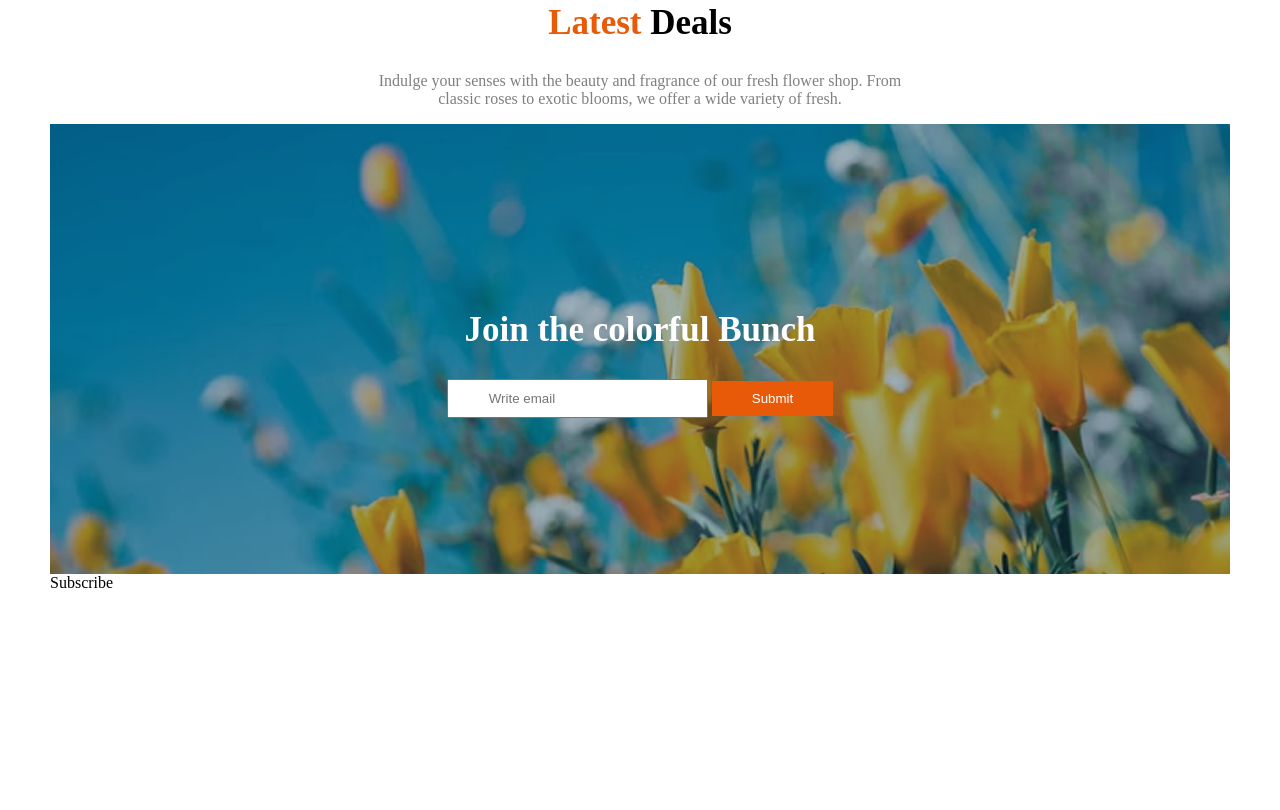
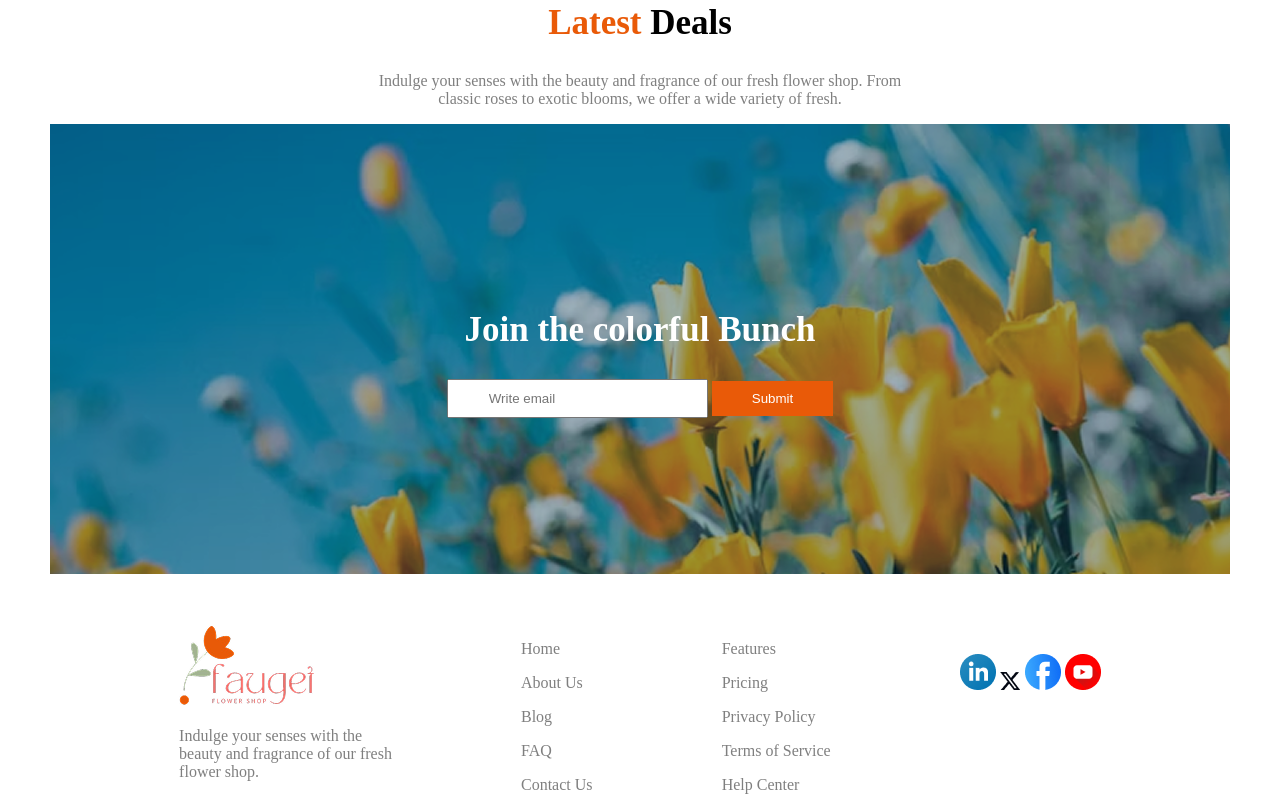
Before and after one commit to AmbiaSultana/programming-hero-assignment-2, a plain HTML site: page index.html in a window 1280 px wide. Shown: the part 2563-3373 px from the top of the page. Before the commit the page ends 3155 px from the top, so only its background shows below. Drawn offline with Linux system fonts and the light colour scheme.

Commit message:
add footer section

```diff
--- a/Style/style.css
+++ b/Style/style.css
@@ -115,3 +115,18 @@ banner p {
 .li-color{
     color: rgba(0, 0, 0, 0.5);
 }
+.foot{
+    display: flex;
+    justify-content: space-evenly;
+    margin-top: 50px;
+}
+.img-4{
+    justify-content: center;
+    align-items: center;
+    text-align: center;
+    margin-top: 30px;
+    gap: 15px;
+}
+.foot-p{
+    color: rgba(0, 0, 0, 0.5);
+}
--- a/index.html
+++ b/index.html
@@ -99,23 +99,27 @@
         <section>
             <div class="lover-container">
                 <div class="img">
-                    <img  src="./assets/flower-store.png" alt="" srcset="">
+                    <img src="./assets/flower-store.png" alt="" srcset="">
+
                 </div>
                 <div>
                     <h2 class="lover-h">Flower & Plants <br>Lover</h2>
                     <ul>
                         <li class="li-color">
-                            Indulge your senses with the beauty and <br> fragrance of our fresh flower shop. From classic <br>
+                            Indulge your senses with the beauty and <br> fragrance of our fresh flower shop. From
+                            classic <br>
                             roses to exotic blooms,
                             we offer a wide variety <br> of fresh.
                         </li>
                         <li class="li-color">
-                            Indulge your senses with the beauty and <br> fragrance of our fresh flower shop. From classic <br>
+                            Indulge your senses with the beauty and <br> fragrance of our fresh flower shop. From
+                            classic <br>
                             roses to exotic blooms,
                             we offer a wide variety <br> of fresh.
                         </li>
                         <li class="li-color">
-                            Indulge your senses with the beauty and <br> fragrance of our fresh flower shop. From classic <br>
+                            Indulge your senses with the beauty and <br> fragrance of our fresh flower shop. From
+                            classic <br>
                             roses to exotic blooms,
                             we offer a wide variety <br> of fresh.
                         </li>
@@ -143,10 +147,37 @@
             </div>
 
         </section>
-
-        Subscribe
     </main>
-    <footer></footer>
+    <footer>
+        <div class="foot">
+            <div>
+                <img src="./assets/logo.png" alt="" srcset="">
+                <p class="foot-p">
+                    Indulge your senses with the <br> beauty and fragrance of our fresh <br> flower shop.
+                </p>
+            </div>
+            <div class="foot-p">
+                <p>Home</p>
+                <p>About Us</p>
+                <p>Blog</p>
+                <p>FAQ</p>
+                <p>Contact Us</p>
+            </div>
+            <div class="foot-p">
+                <p>Features</p>
+                <p>Pricing</p>
+                <p>Privacy Policy</p>
+                <p>Terms of Service</p>
+                <p>Help Center</p>
+            </div>
+            <div class="img-4">
+                <img src="./assets/icon-linkedin.png" alt="">
+                <img src="./assets/icon-twitter.png" alt="">
+                <img src="./assets/icon-facebook.png" alt="">
+                <img src="./assets/icon-youtube.png" alt="">
+            </div>
+        </div>
+    </footer>
 </body>
 
 </html>
```
